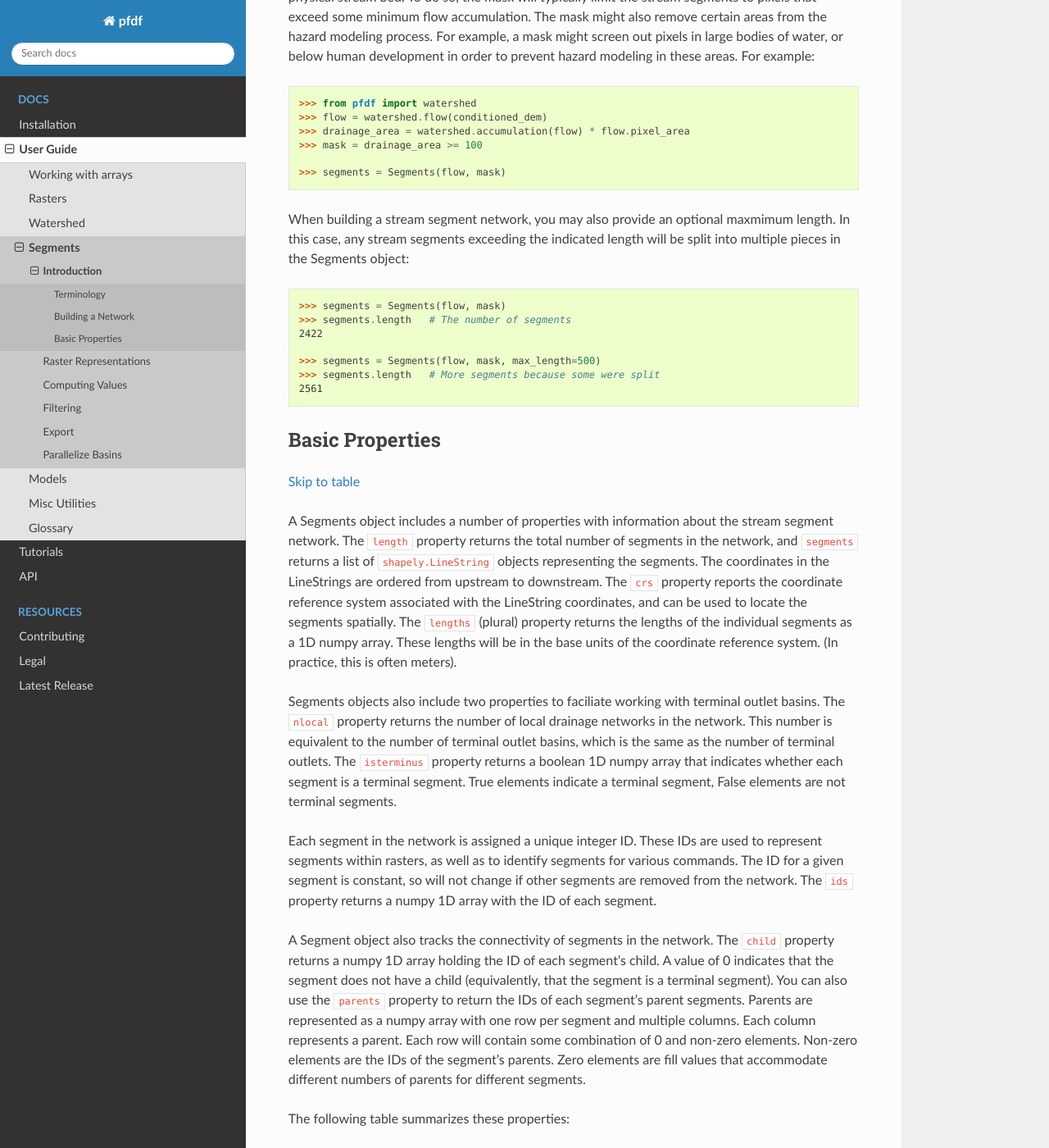
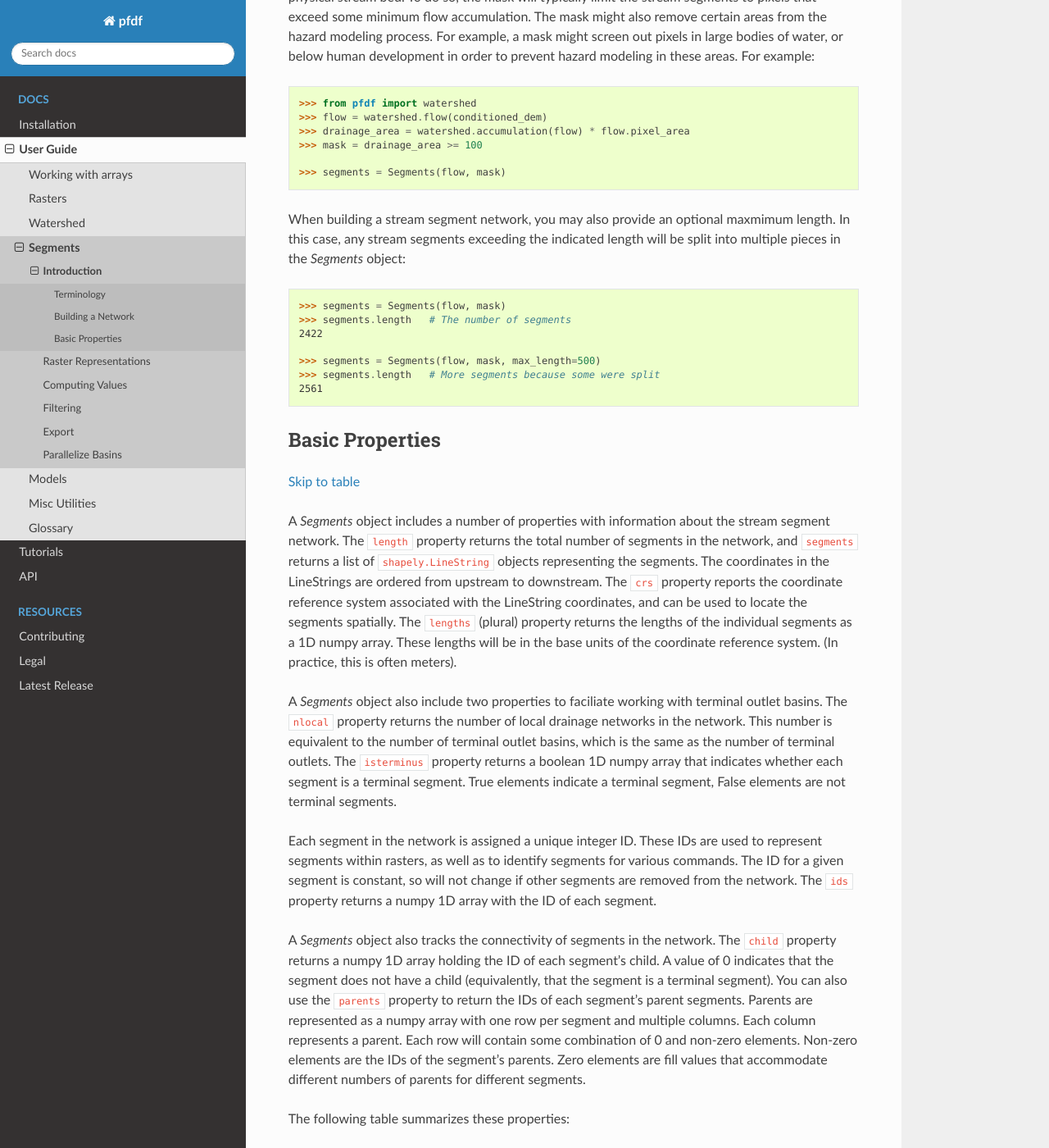
Before and after one commit to JonKing93/pfdf, a Sphinx documentation site: the page built from docs/guide/segments/intro.rst, in a window 1280 px wide and 1400 px high, scrolled down 1098 px. Shown: the whole window at 82% size. Built offline with Sphinx 7.4.7 and the Read the Docs theme 2.0.0, drawn with Linux system fonts in a browser that asks for light colours.

Commit message:
Italicize "Segments" when an object

```diff
--- a/docs/guide/segments/filter.rst
+++ b/docs/guide/segments/filter.rst
@@ -1,6 +1,6 @@
 Filtering
 =========
-It's often useful to reduce a stream segment network to a subset of its segments. Typically, this is to select model-worthy segments from an initial network. The Segments class includes 3 methods to help filter networks: :ref:`remove`, :ref:`keep`, and :ref:`copy`.
+It's often useful to reduce a stream segment network to a subset of its segments. Typically, this is to select model-worthy segments from an initial network. The *Segments* class includes 3 methods to help filter networks: :ref:`remove`, :ref:`keep`, and :ref:`copy`.
 
 
 .. _remove:
@@ -106,7 +106,7 @@ The :ref:`keep <pfdf.segments.Segments.keep>` method is essentially the inverse
 copy
 ----
 
-The :ref:`keep` and :ref:`remove` methods permanently alter a Segments object, and discarded segments cannot be restored. However, you can use the :ref:`copy <pfdf.segments.Segments.copy>` method to create a copy of the object before filtering. You can then remove segments from one copy without affecting the other. This can be useful for testing different filtering criteria::
+The :ref:`keep` and :ref:`remove` methods permanently alter a *Segments* object, and discarded segments cannot be restored. However, you can use the :ref:`copy <pfdf.segments.Segments.copy>` method to create a copy of the object before filtering. You can then remove segments from one copy without affecting the other. This can be useful for testing different filtering criteria::
 
   >>> acopy = segments.copy()
   >>> test1 = segments.area() < 100
@@ -120,4 +120,4 @@ The :ref:`keep` and :ref:`remove` methods permanently alter a Segments object, a
 Filtering Effects
 -----------------
 
-When segments are removed, they are permanently deleted from the Segments object. Any new statistical summaries or physical variables will only be calculated for the remaining segments. Similarly, object properties won't contain values for the deleted segments, and the outputs of the :doc:`raster <rasters>` method will only include the remaining segments. Note that a stream segment's ID is not affected by segment removal. Although an ID may be removed from the network, the individual IDs are constant, so are not renumbered when the network becomes smaller.
+When segments are removed, they are permanently deleted from the *Segments* object. Any new statistical summaries or physical variables will only be calculated for the remaining segments. Similarly, object properties won't contain values for the deleted segments, and the outputs of the :doc:`raster <rasters>` method will only include the remaining segments. Note that a stream segment's ID is not affected by segment removal. Although an ID may be removed from the network, the individual IDs are constant, so are not renumbered when the network becomes smaller.
--- a/docs/guide/segments/intro.rst
+++ b/docs/guide/segments/intro.rst
@@ -47,7 +47,7 @@ In part, the mask is used to limit stream segments to watershed pixels that like
 
     >>> segments = Segments(flow, mask)
 
-When building a stream segment network, you may also provide an optional maxmimum length. In this case, any stream segments exceeding the indicated length will be split into multiple pieces in the Segments object::
+When building a stream segment network, you may also provide an optional maxmimum length. In this case, any stream segments exceeding the indicated length will be split into multiple pieces in the *Segments* object::
 
     >>> segments = Segments(flow, mask)
     >>> segments.length   # The number of segments
@@ -61,13 +61,13 @@ Basic Properties
 ----------------
 :ref:`Skip to table <segments-properties>`
 
-A Segments object includes a number of properties with information about the stream segment network. The ``length`` property returns the total number of segments in the network, and ``segments`` returns a list of ``shapely.LineString`` objects representing the segments. The coordinates in the LineStrings are ordered from upstream to downstream. The ``crs`` property reports the coordinate reference system associated with the LineString coordinates, and can be used to locate the segments spatially. The ``lengths`` (plural) property returns the lengths of the individual segments as a 1D numpy array. These lengths will be in the base units of the coordinate reference system. (In practice, this is often meters).
+A *Segments* object includes a number of properties with information about the stream segment network. The ``length`` property returns the total number of segments in the network, and ``segments`` returns a list of ``shapely.LineString`` objects representing the segments. The coordinates in the LineStrings are ordered from upstream to downstream. The ``crs`` property reports the coordinate reference system associated with the LineString coordinates, and can be used to locate the segments spatially. The ``lengths`` (plural) property returns the lengths of the individual segments as a 1D numpy array. These lengths will be in the base units of the coordinate reference system. (In practice, this is often meters).
 
-Segments objects also include two properties to faciliate working with terminal outlet basins. The ``nlocal`` property returns the number of local drainage networks in the network. This number is equivalent to the number of terminal outlet basins, which is the same as the number of terminal outlets. The ``isterminus`` property returns a boolean 1D numpy array that indicates whether each segment is a terminal segment. True elements indicate a terminal segment, False elements are not terminal segments.
+A *Segments* object also include two properties to faciliate working with terminal outlet basins. The ``nlocal`` property returns the number of local drainage networks in the network. This number is equivalent to the number of terminal outlet basins, which is the same as the number of terminal outlets. The ``isterminus`` property returns a boolean 1D numpy array that indicates whether each segment is a terminal segment. True elements indicate a terminal segment, False elements are not terminal segments.
 
 Each segment in the network is assigned a unique integer ID. These IDs are used to represent segments within rasters, as well as to identify segments for various commands. The ID for a given segment is constant, so will not change if other segments are removed from the network. The ``ids`` property returns a numpy 1D array with the ID of each segment.
 
-A Segment object also tracks the connectivity of segments in the network. The ``child`` property returns a numpy 1D array holding the ID of each segment's child. A value of 0 indicates that the segment does not have a child (equivalently, that the segment is a terminal segment). You can also use the ``parents`` property to return the IDs of each segment's parent segments. Parents are represented as a numpy array with one row per segment and multiple columns. Each column represents a parent. Each row will contain some combination of 0 and non-zero elements. Non-zero elements are the IDs of the segment's parents. Zero elements are fill values that accommodate different numbers of parents for different segments.
+A *Segments* object also tracks the connectivity of segments in the network. The ``child`` property returns a numpy 1D array holding the ID of each segment's child. A value of 0 indicates that the segment does not have a child (equivalently, that the segment is a terminal segment). You can also use the ``parents`` property to return the IDs of each segment's parent segments. Parents are represented as a numpy array with one row per segment and multiple columns. Each column represents a parent. Each row will contain some combination of 0 and non-zero elements. Non-zero elements are the IDs of the segment's parents. Zero elements are fill values that accommodate different numbers of parents for different segments.
 
 The following table summarizes these properties:
 
--- a/docs/guide/segments/values.rst
+++ b/docs/guide/segments/values.rst
@@ -12,7 +12,7 @@ This section examines commands that compute such values. We note that *Segments*
 
 Physical Variables
 ------------------
-The Segments class includes methods to calculate commonly used physical variables for each segment in the network. The following table summarizes these methods:
+The *Segments* class includes methods to calculate commonly used physical variables for each segment in the network. The following table summarizes these methods:
 
 .. list-table::
     :header-rows: 1
@@ -84,7 +84,7 @@ In some cases, the omitnan option may not be sufficient. In this case, all catch
 Generic Summaries
 -----------------
 
-Some users may want to compute statistical or physical variables not built-in to the class. To support this, the Segments class provides two methods for calculating generic statistical summaries from a raster of data values. The :ref:`summary <pfdf.segments.Segments.summary>` method computes a statistical summary over the pixels in each segment (roughly, the pixels in the river bed). Analogously, the :ref:`basin_summary <pfdf.segments.Segments.basin_summary>` computes statistical summaries over the pixels in each segment's catchment basin. Both methods support the following statistics:
+Some users may want to compute statistical or physical variables not built-in to the class. To support this, the *Segments* class provides two methods for calculating generic statistical summaries from a raster of data values. The :ref:`summary <pfdf.segments.Segments.summary>` method computes a statistical summary over the pixels in each segment (roughly, the pixels in the river bed). Analogously, the :ref:`basin_summary <pfdf.segments.Segments.basin_summary>` computes statistical summaries over the pixels in each segment's catchment basin. Both methods support the following statistics:
 
 .. list-table::
     :header-rows: 1
--- a/docs/guide/watershed.rst
+++ b/docs/guide/watershed.rst
@@ -8,7 +8,7 @@ The typical base workflow for using this module is to use:
 1. :ref:`condition` to condition a DEM (fill pits and resolve flats), and then
 2. :ref:`flow` to compute D8 flow directions from the conditioned DEM
 
-These flow directions are an essential input to all other watershed functions, as well as the Segments class. From here, many users will use:
+These flow directions are an essential input to all other watershed functions, as well as the :doc:`Segments class <segments/index>`. From here, many users will use:
 
 3. :ref:`accumulation` to compute flow accumulations of various quantities,
 4. :ref:`slopes` to compute flow slopes, and
```
Also changed, not shown: docs/api/segments.rst (+10 -10 lines).
